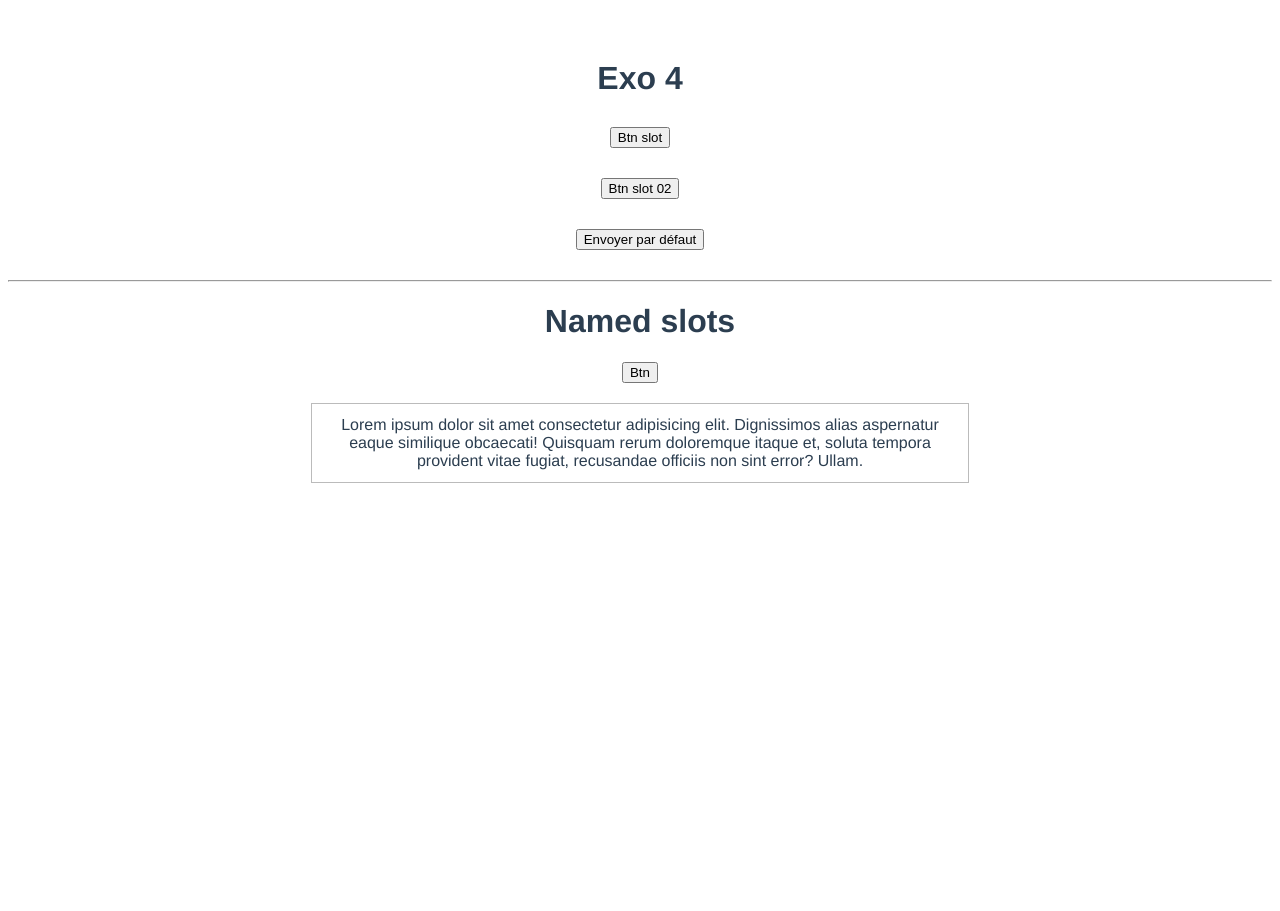
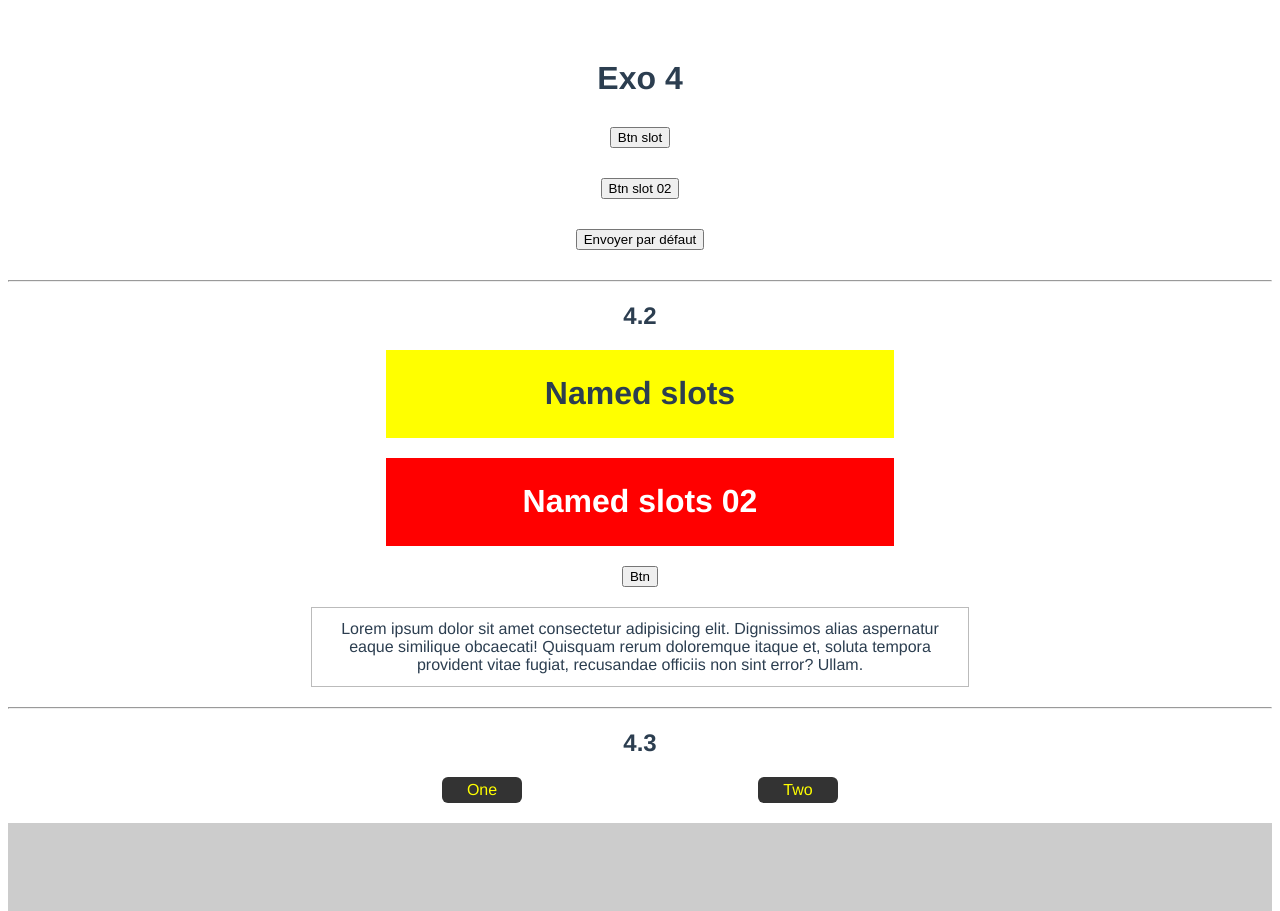
Before and after one commit to sylpi10/exos-vuejs, a Vue app: page /exo-4 in a window 1280 px wide. Shown: the top 911 px of the page. Before the commit the page ends 800 px from the top, so only its background shows below. Built offline with nearby package versions, Linux system fonts and the light colour scheme; what vue-ultimate-skeleton-cards would draw is missing.

Commit message:
exo4 done

```diff
--- a/src/components/Exo4Slot.vue
+++ b/src/components/Exo4Slot.vue
@@ -1,8 +1,11 @@
 <template>
     <div class="exo4">
-    <header>
-    <slot name="title"></slot>
-  </header>
+        <div class="title1 title">
+            <slot name="title">Title 01</slot>
+        </div>
+        <div class="title title2">
+            <slot name="title2" class="title2">Title 02</slot>
+        </div>
         <button>
             <slot name="slot-btn"></slot>
         </button>
@@ -15,7 +18,23 @@
 <script>
 export default {
     name: "Exo4Slot",
-
-
 }
 </script>
+
+<style lang="stylus" scoped>
+@import '../theme.styl';
+
+.exo4 .title{
+    width: 500px;
+    margin:20px auto;
+    padding 4px;
+}
+.exo4 .title1{
+    background-color #ff0;
+}
+.exo4 .title2{
+    background-color #f00;
+    color: #fff;
+}
+
+</style>
--- /dev/null
+++ b/src/components/Exo4layout1.vue
@@ -0,0 +1,41 @@
+<template>
+    <div class="exo4">
+        <div class="title1 title">
+            <slot name="title">Title 01 from layout 1</slot>
+        </div>
+       <p>
+           Lorem ipsum dolor sit amet consectetur adipisicing elit. Enim fugiat totam exercitationem, laboriosam magni illum cupiditate vel modi nobis quo omnis perspiciatis consequatur quod amet, quaerat asperiores corporis odio a.
+       </p>
+    </div>
+</template>
+
+<script>
+export default {
+    name: "Exo4layout1",
+}
+</script>
+
+<style lang="stylus" scoped>
+@import '../theme.styl';
+
+.exo4{
+    background-color #ccc;
+    color: #333;
+    height 30vh;
+    padding-top 80px;
+}
+.exo4 .title{
+    width: 800px;
+    margin:10px auto;
+    padding 14px;
+    border-radius 20px;
+}
+.exo4 .title1{
+    background-color red;
+}
+.exo4 .title2{
+    background-color navy;
+    color: #fff;
+}
+
+</style>
--- /dev/null
+++ b/src/components/Exo4layout2.vue
@@ -0,0 +1,42 @@
+<template>
+    <div class="exo4">
+        <div class="title1 title">
+            <slot name="title">Title 01 from layout 2</slot>
+        </div>
+
+        <p>
+            Lorem ipsum dolor sit amet consectetur adipisicing elit. Nulla facilis vero accusantium quos minus est sed in, laudantium minima ad velit ab aspernatur ullam eum accusamus vel consequatur odit voluptate?
+        </p>
+    </div>
+</template>
+
+<script>
+export default {
+    name: "Exo4layout2",
+}
+</script>
+
+<style lang="stylus" scoped>
+@import '../theme.styl';
+
+.exo4{
+    background-color #333;
+    color: #fff;
+    height 30vh;
+    padding-top 80px;
+}
+.exo4 .title{
+    width: 800px;
+    margin:10px auto;
+    padding 14px;
+    border-radius 20px;
+}
+.exo4 .title1{
+    background-color purple;
+}
+.exo4 .title2{
+    background-color orange;
+    color: #fff;
+}
+
+</style>
--- a/src/views/exo-4/Exercise4.vue
+++ b/src/views/exo-4/Exercise4.vue
@@ -1,5 +1,7 @@
 <template>
   <div class="exercise-4">
+    <main :class="{'newClass': isAddClass}">
+
     <h1>Exo 4</h1>
     <BoutonSlot class="btn">
         <span @click="clicked()">Btn slot</span>
@@ -12,38 +14,57 @@
 
     <hr>
 
+      <h2>4.2</h2>
       <Exo4Slot>
           <template v-slot:title>
             <h1>Named slots</h1>
           </template>
+        <template v-slot:title2>
+          <h1>Named slots 02</h1>
+        </template>
         <template v-slot:slot-btn>
-    <span>Btn</span>
+          <span v-on:click="addClass">Btn</span>
         </template>
         <template v-slot:para>
           <p>Lorem ipsum dolor sit amet consectetur adipisicing elit. Dignissimos alias aspernatur eaque similique obcaecati! Quisquam rerum doloremque itaque et, soluta tempora provident vitae fugiat, recusandae officiis non sint error? Ullam.</p>
         </template>
+      </Exo4Slot>
 
-    </Exo4Slot>
+    <hr>
+      <h2>4.3</h2>
+    <nav class="navbar">
+        <div @click="selectedComponent = 'Exo4layout1'" class="nav-item">One</div>
+        <div @click="selectedComponent = 'Exo4layout2'" class="nav-item">Two</div>
+    </nav>
+      <component :is="selectedComponent">
+    </component>
+
+     </main>
   </div>
 </template>
 
 <script>
 import BoutonSlot from "../../components/BoutonSlot.vue";
 import Exo4Slot from "../../components/Exo4Slot.vue";
+import Exo4layout1 from "../../components/Exo4layout1.vue";
+import Exo4layout2 from "../../components/Exo4layout2.vue";
 
 export default {
-  components: { BoutonSlot, Exo4Slot },
+  components: { BoutonSlot, Exo4Slot, Exo4layout1, Exo4layout2 },
 
   name: "Exercise4",
-  props: {
-      title: {
-          type: String,
-          default: "Envoyer par défaut"
+  data() {
+    return {
+      isAddClass: false,
+      selectedComponent: 'Exo4layout1'
     }
   },
   methods: {
     clicked: function() {
     alert("clicked");
+   },
+   addClass: function() {
+      this.isAddClass = true;
   }
 }
 
@@ -62,4 +83,36 @@ export default {
   border: solid 1px #bbb;
   padding 12px;
 }
+.exercise-4 .newClass {
+      box-shadow: 0px 0px 5px #000;
+      background-color: navy;
+      padding: 3px 5px;
+}
+
+.exercise-4 .title{
+    width: 500px;
+    margin:20px auto;
+    padding 4px;
+}
+.exercise-4 .title1{
+    background-color #ff0;
+}
+.exercise-4 .navbar{
+    display flex;
+    justify-content space-around;
+    width: 50%;
+    margin 20px auto;
+}
+.exercise-4 .navbar .nav-item{
+   width 60px;
+   background-color #333;
+   color yellow;
+   cursor pointer;
+   padding 4px 10px;
+   border-radius 6px;
+}
+.exercise-4 .navbar .nav-item:hover{
+   opacity .7;
+}
+
 </style>
```
Lines whose indentation alone changed are shown as unchanged.
